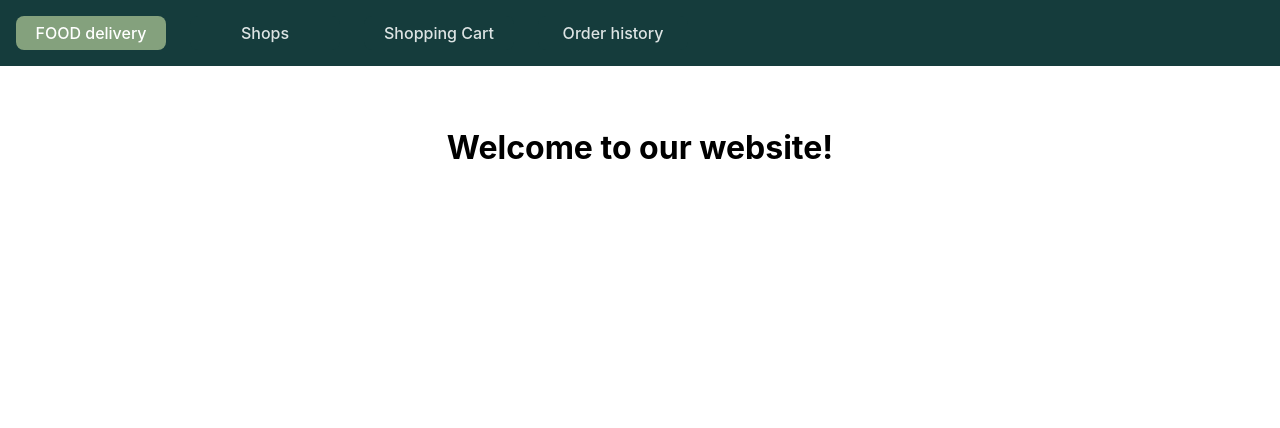
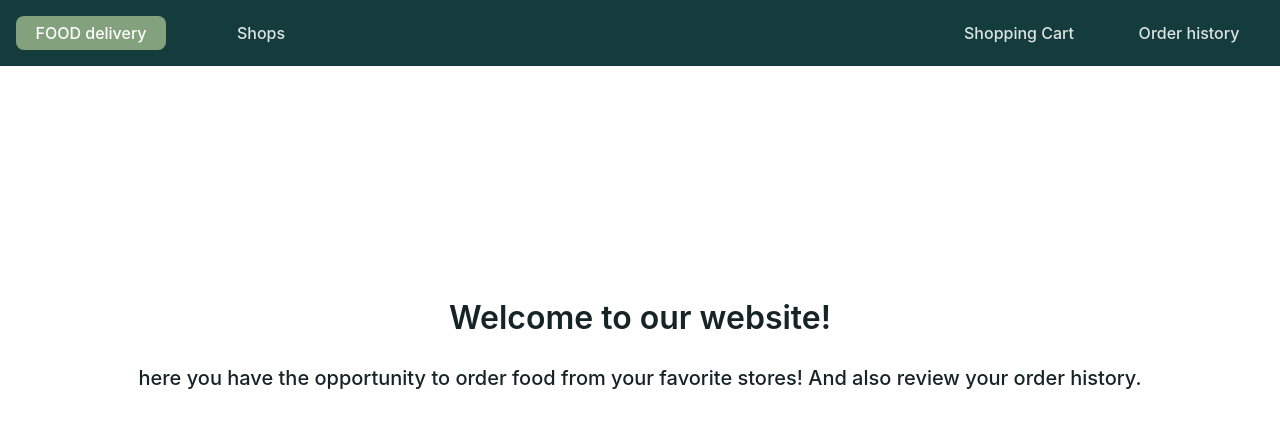
Before and after one commit to JustIrish/Food-delivery-front, a React (Create React App) app: page / in a window 1280 px wide. Shown: the top 428 px of the page. Built offline with nearby package versions, Linux system fonts and the light colour scheme.

Commit message:
some changes

```diff
--- a/src/components/NavBar/NavBar.js
+++ b/src/components/NavBar/NavBar.js
@@ -1,12 +1,16 @@
-import { Nav, StyledLink } from './NavBar.styled';
+import { Nav, LinkWrap, StyledLink } from './NavBar.styled';
 
 const NavBar = () => {
   return (
     <Nav>
-      <StyledLink to="/">FOOD delivery</StyledLink>
-      <StyledLink to="/shops">Shops</StyledLink>
-      <StyledLink to="/shopping">Shopping Cart</StyledLink>
-      <StyledLink to="/history">Order history</StyledLink>
+      <LinkWrap>
+        <StyledLink to="/">FOOD delivery</StyledLink>
+        <StyledLink to="/shops">Shops</StyledLink>
+      </LinkWrap>
+      <LinkWrap>
+        <StyledLink to="/shopping">Shopping Cart</StyledLink>
+        <StyledLink to="/history">Order history</StyledLink>
+      </LinkWrap>
     </Nav>
   );
 };
--- a/src/components/NavBar/NavBar.styled.js
+++ b/src/components/NavBar/NavBar.styled.js
@@ -3,7 +3,12 @@ import { NavLink } from 'react-router-dom';
 
 export const Nav = styled.nav`
   display: flex;
-  gap: 24px;
+  justify-content: space-between;
+`;
+
+export const LinkWrap = styled.div`
+  display: flex;
+  gap: 20px;
 `;
 
 export const StyledLink = styled(NavLink)`
--- a/src/components/ShoppingCartList/ShoppingCartItem.js
+++ b/src/components/ShoppingCartList/ShoppingCartItem.js
@@ -6,6 +6,7 @@ import {
   ListItem,
   Image,
   DescWrap,
+  ProductTitle,
   ActivityWrap,
   QuantityWrap,
   Btn,
@@ -39,7 +40,7 @@ const ShoppingCartItem = ({
     <ListItem>
       <Image src={imageUrl} alt={name} width="100" loading="lazy" />
       <DescWrap>
-        <p> {name}</p>
+        <ProductTitle> {name}</ProductTitle>
 
         <p> {description}</p>
         <ActivityWrap>
--- a/src/components/ShoppingCartList/ShoppingCartList.styled.js
+++ b/src/components/ShoppingCartList/ShoppingCartList.styled.js
@@ -38,6 +38,10 @@ export const DescWrap = styled.div`
   letter-spacing: -0.24px;
 `;
 
+export const ProductTitle = styled.p`
+  font-weight: 600;
+`;
+
 export const ActivityWrap = styled.div`
   display: flex;
   align-items: center;
--- a/src/pages/HomePage.js
+++ b/src/pages/HomePage.js
@@ -1,7 +1,21 @@
 const HomePage = () => {
   return (
-    <div style={{ paddingTop: '30px', textAlign: 'center' }}>
-      <h1 style={{ paddingBottom: '30px' }}>Welcome to our website!</h1>
+    <div style={{ paddingTop: '200px', textAlign: 'center' }}>
+      <h1
+        style={{ fontWeight: ' 600', color: '#172426', paddingBottom: '30px' }}
+      >
+        Welcome to our website!
+      </h1>
+      <p
+        style={{
+          fontSize: '20px',
+          fontWeight: ' 500',
+          color: '#172426',
+        }}
+      >
+        here you have the opportunity to order food from your favorite stores!
+        And also review your order history.
+      </p>
     </div>
   );
 };
```
